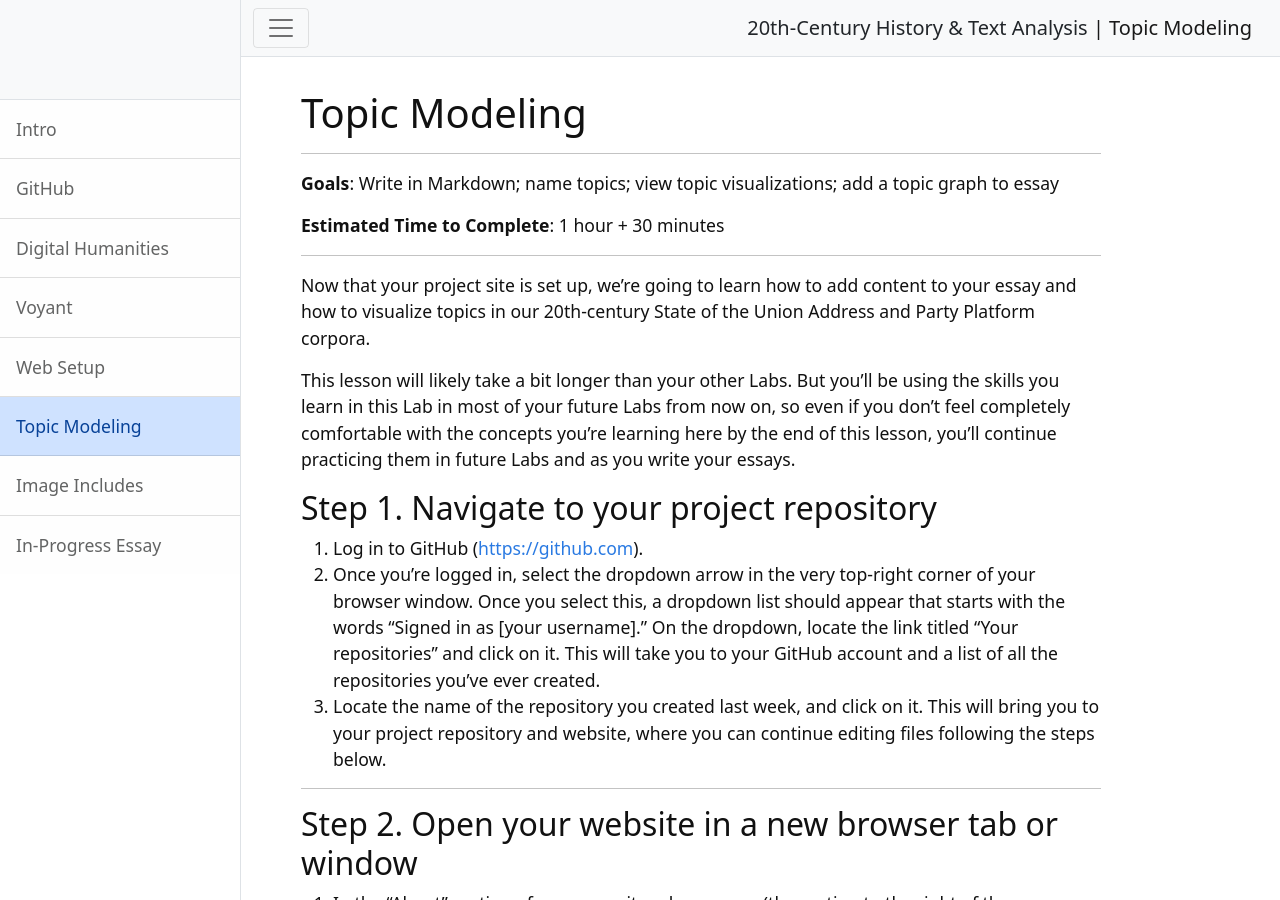
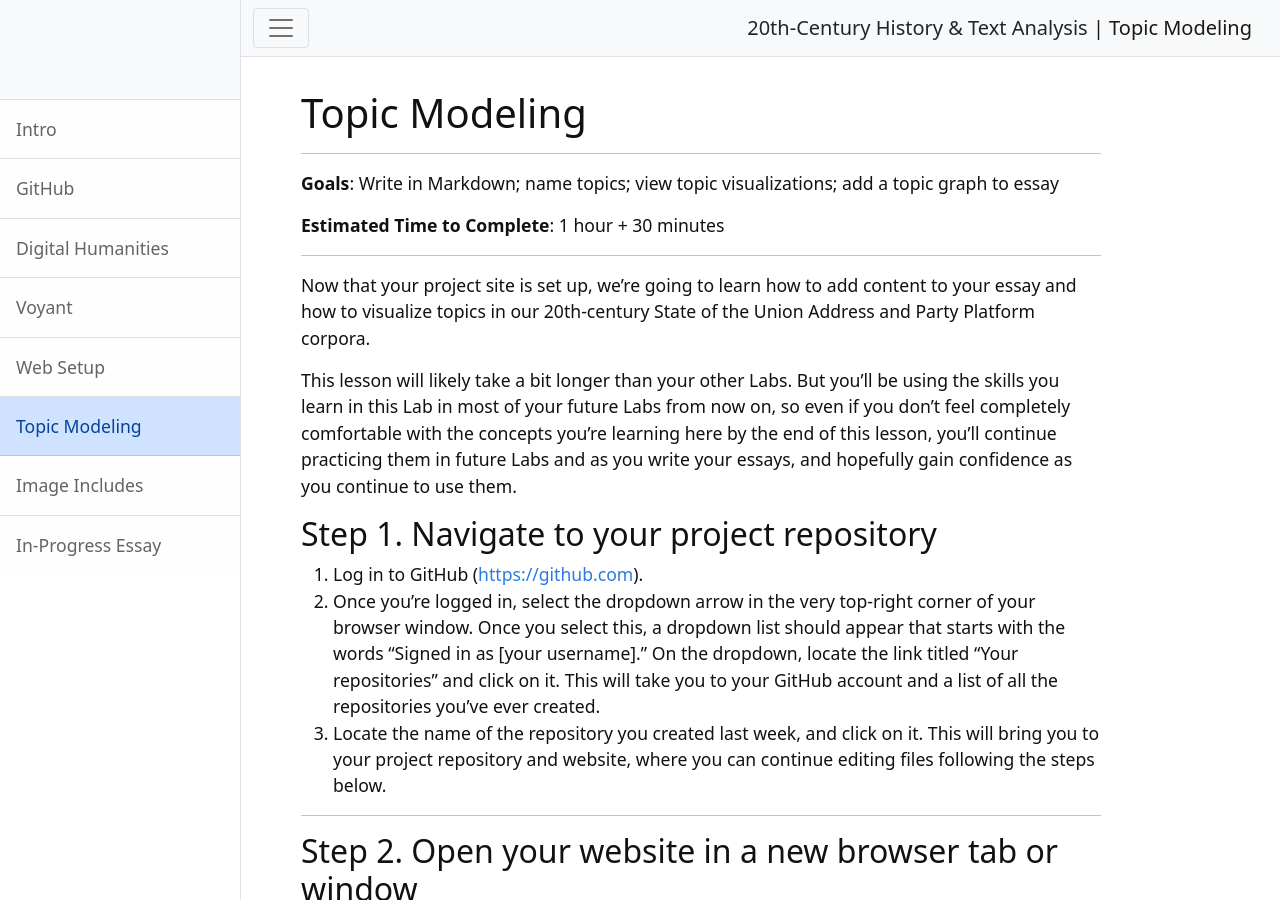
Before and after one commit to learn-static/hist-320, a Jekyll site: the page built from content/5-topic-modeling.md, in a window 1280 px wide and 900 px high. Built offline with Jekyll 4.4.1, drawn with Linux system fonts in a browser that asks for light colours.

Commit message:
clarify text

```diff
--- a/content/5-topic-modeling.md
+++ b/content/5-topic-modeling.md
@@ -16,7 +16,7 @@ order: 5
 Now that your project site is set up, we're going to learn how to add content to your essay and how to visualize topics in our 20th-century State of the Union Address and Party Platform corpora.
 
 This lesson will likely take a bit longer than your other Labs.
-But you'll be using the skills you learn in this Lab in most of your future Labs from now on, so even if you don't feel completely comfortable with the concepts you're learning here by the end of this lesson, you'll continue practicing them in future Labs and as you write your essays.
+But you'll be using the skills you learn in this Lab in most of your future Labs from now on, so even if you don't feel completely comfortable with the concepts you're learning here by the end of this lesson, you'll continue practicing them in future Labs and as you write your essays, and hopefully gain confidence as you continue to use them.
 
 ## Step 1. Navigate to your project repository
 
```
